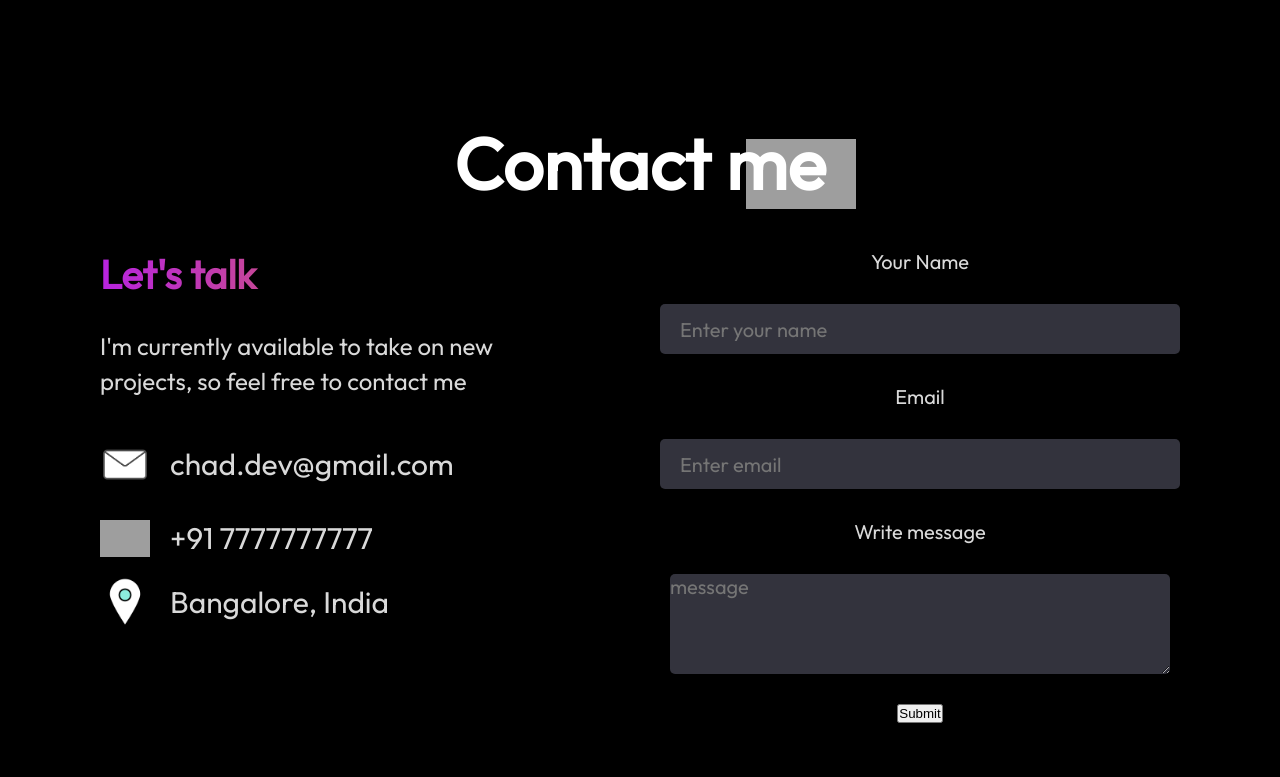
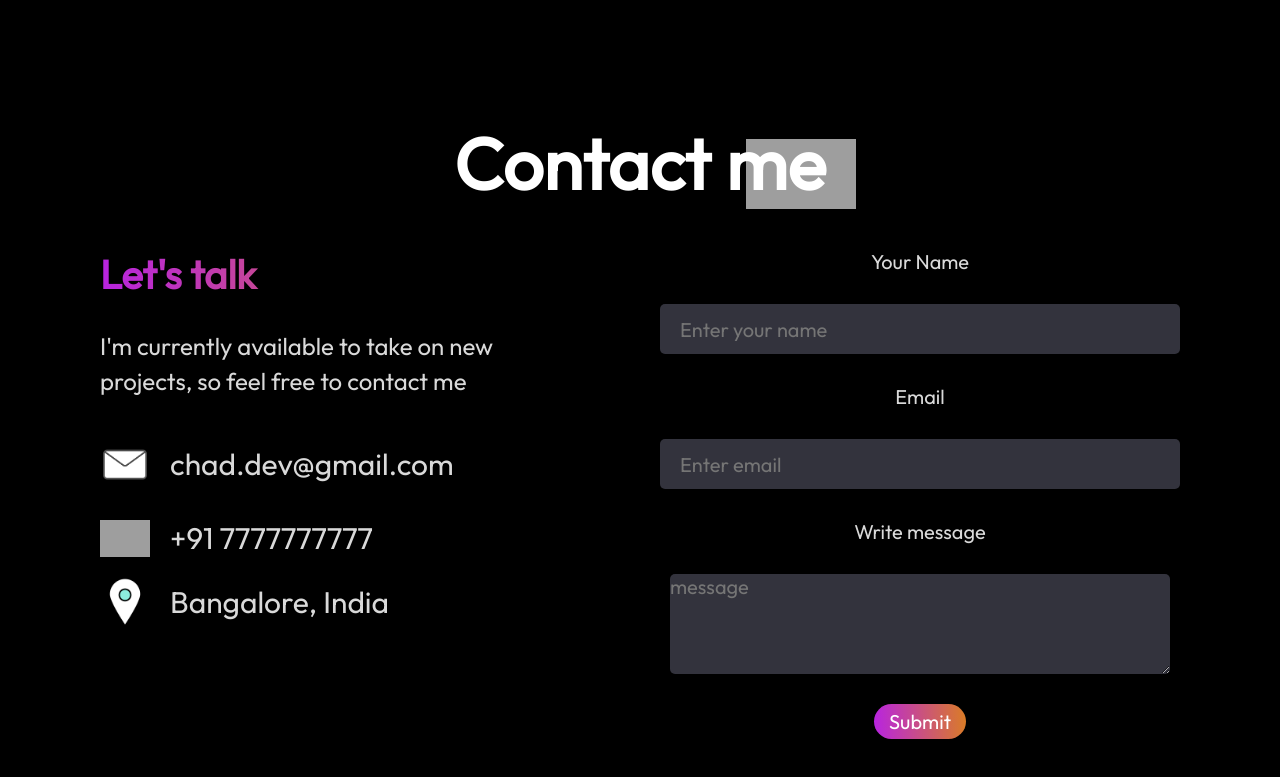
Before and after one commit to Vinay-webDev/React-portfolio1, a React (Vite) app: page / in a window 1280 px wide. Shown: the part 3565-4342 px from the top of the page. Before the commit the page ends 4288 px from the top, so only its background shows below. Built offline with nearby package versions, Linux system fonts and the light colour scheme; grey boxes are pictures that could not be loaded.

Commit message:
Contact component complete!

```diff
--- a/src/components/Contact/Contact.css
+++ b/src/components/Contact/Contact.css
@@ -95,3 +95,18 @@
     background:hsl(240, 9%, 22%);
     color:hsl(0, 0%, 63%);
 }
+.contact-submit{
+    border: none;
+    color: white;
+    border-radius: 50px;
+    background: linear-gradient(267deg, hsl(29, 71%, 50%), hsl(287, 76%, 51%));
+    font-size: 1.25em;
+    font-family: "Outfit";
+    padding: 5px 15px;
+    margin-bottom: 50px;
+    cursor: pointer;
+    transition: 0.4s;
+}
+.contact-submit:hover{
+    transform: scale(1.1);
+}
```
Also changed, not shown: ss/Contact/Screenshot 2024-08-03 000649.png (added), ss/Contact/Screenshot 2024-08-03 000702.png (added).
